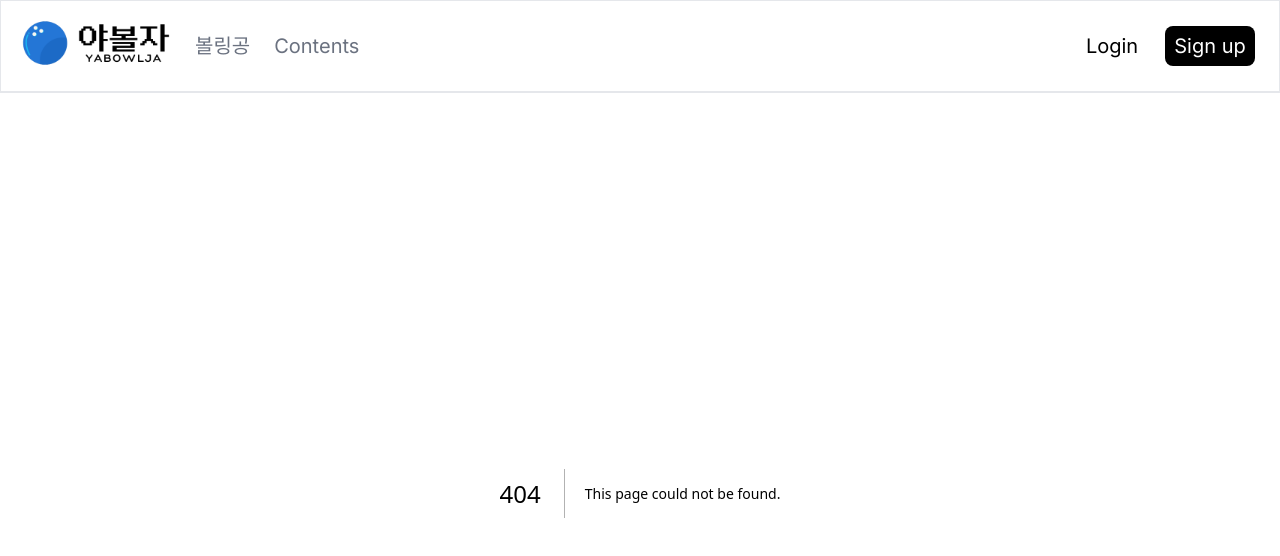
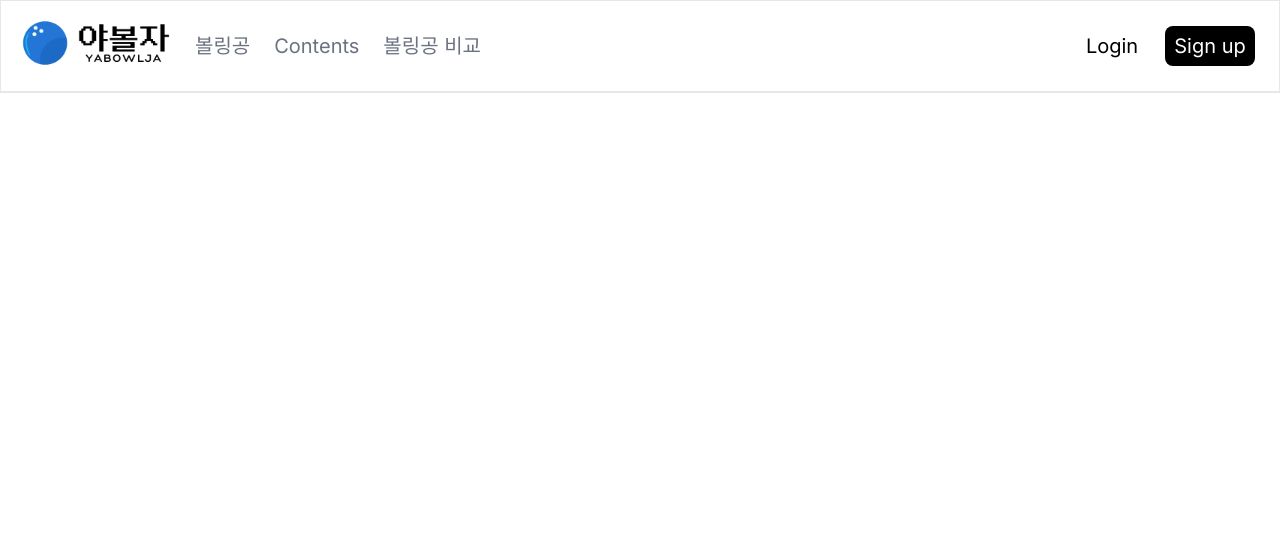
Before and after one commit to HyunJunPark0/YABOWLJA_FE, a Next.js app: page /compare in a window 1280 px wide. Before the commit this address had no page. Shown: the top 556 px of the page. Built offline with nearby package versions, Linux system fonts and the light colour scheme.

Commit message:
Feat: Compare 페이지 생성
헤더에 볼링공비교 추가
Compare 페이지 추가

```diff
--- /dev/null
+++ b/src/app/compare/page.tsx
@@ -0,0 +1,9 @@
+"use client";
+
+export default function Compare() {
+  return(
+    <div>
+
+    </div>
+  )
+}
--- a/src/components/Header/index.tsx
+++ b/src/components/Header/index.tsx
@@ -24,6 +24,11 @@ export default function Header() {
 								Contents
 							</button>
 						</Link>
+						<Link href="/compare">
+							<button className="h-[40px] text-gray-500 justify-center text-[20px] items-center ml-[24px]">
+								볼링공 비교
+							</button>
+						</Link>
 					</div>
 					<div>
 						<Link href="/login">
```
